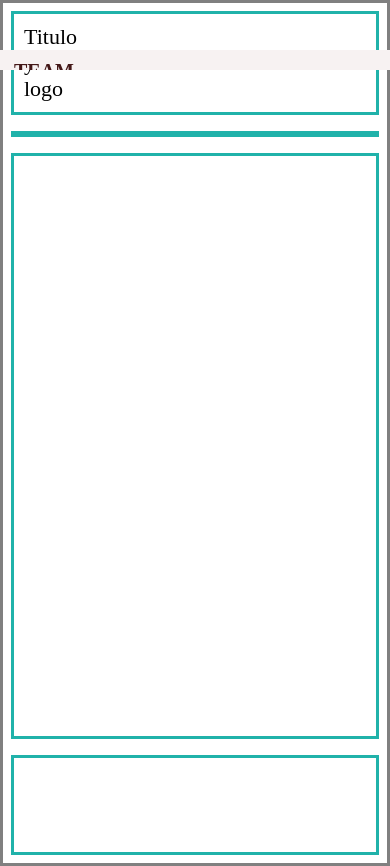
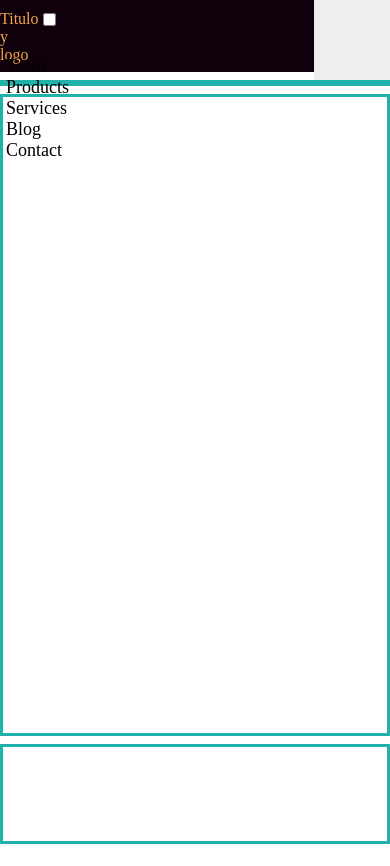
Before and after one commit to Raga98/template, an Angular app: page / in a window 390 px wide. After the commit the page ends 844 px from the top, so only its background shows below. Built offline with nearby package versions, Linux system fonts and the light colour scheme.

Commit message:
Nice view horiontal improving mobile view and trigger toggle

```diff
--- a/src/app/app.component.css
+++ b/src/app/app.component.css
@@ -4,13 +4,10 @@
     display: grid;
     grid-template-columns: repeat(12, 1fr);
     grid-template-rows: auto auto 1fr 100px;
-    grid-gap: 1em;
-    padding: .5em;
-    border: 3px solid gray;
+    grid-gap: .5em;
 }
 .menu {
     grid-column: span 12;
-    border: 3px solid lightseagreen
 }
 .left {
     grid-column: span 12;
@@ -27,26 +24,21 @@
 .footer {
     grid-column: span 12;
     border: 3px solid lightseagreen;
-    max-height: 100px
 }
 /*Medium size view*/
 @media (min-width: 820px) and (max-width: 980px) {
     .container {
-        grid-template-rows: auto 1fr auto 80px;
-    }
-    .menu {
-        order: 1;
+        grid-template-rows: auto 1fr 100px;
     }
     .content {
-        order: 2;
         grid-column: span 9;
     }
     .left {
-        order: 3;
+        display: none
+    }
+    .right {
         grid-column: span 3;
-    }
-    .footer {
-        order: 4;
+        display: initial;
     }
 }
 /*Big size view*/
@@ -74,59 +66,72 @@
         order: 5
     }
 }
+.nav {
+    display: grid;
+    grid-template-columns: repeat(12, 1fr);
+    background-color: #10000C;
+    padding: 10px 0px 8px 0px;
+}
+.nav-header {
+    color: #EFA747;
+}
+.nav-links {
+    font-size: 18px;
+    padding: 6px;
+}
 
 /*Nav bar for mobile view */
+@media (min-width:600px) {
     .nav {
-    display: grid;
-    grid-template-columns: repeat(12, 1fr)
+        grid-template-columns: repeat(3, 1fr);
     }
     .nav-header {
         grid-column: span 2;
     }
     .nav-links {
         grid-column: span 10;
+        font-size: 22px;
+        padding: 6px;
+        display: grid;
+        grid-template-columns: repeat(6, max-content);
+        grid-column-gap: 10px;
+        text-align: center
     }
-.nav > .nav-header > .nav-title {
+    .nav-title {
         font-size: 22px;
-    padding: 10px 10px 10px 10px;
+        padding: 6px 5px 10px 5px;
         cursor: pointer;
     }
-
-.nav > .nav-btn {
+    .nav-mobile {
         display: none;
     }
-
-.nav > .nav-links {
+    a {
+        font-size: 20px;
+        font-weight: 500;
+        color: #8C7547;
+        overflow: hidden;
+        padding: 2px 10px 0px 10px;
         cursor: pointer;
-    font-size: 22px;
-    padding: 10px 10px 10px 10px;
+        border-radius: 5px
     }
-
-.nav > .nav-links > a {
-    display: inline-block;
-    padding: 13px 10px 13px 10px;
-    height: 50px;
-    font-size: 20px;
-    font-weight: 700;
-    color: rgb(68, 24, 24);
-    overflow: hidden;
-    padding: 0 4px;
-    text-transform: uppercase
+    a:hover {
+        border-bottom: 2px solid rgb(212, 148, 63);
+        color: #eee;
     }
-.nav > .nav-links > a:hover {
-    background-color: rgba(0, 0, 0, 0.3);
+    a:active {
+        border-bottom: 2px solid #EFA747;
+        color: white;
+        background-color: rgba(81, 91, 81, 0.201);
     }
-.nav > #nav-check {
-    display: none;
 }
-@media (max-width:600px) {
-    .nav > .nav-btn {
+.nav-btn {
     display: inline-block;
     position: absolute;
     right: 0px;
     top: 0px;
+    background-color: #eee
 }
-    .nav > .nav-btn > label {
+label {
     display: inline-block;
     width: 50px;
     height: 50px;
@@ -146,10 +151,8 @@
     position: absolute;
     display: block;
     width: 100%;
-        background-color: rgb(247, 242, 242);
     height: 0px;
     transition: all 0.3s ease-in;
-        overflow-y: hidden;
     top: 50px;
     left: 0px;
 }
@@ -161,14 +164,20 @@
     height: 0px;
 }
 .nav > #nav-check:checked + .nav-links {
-        height: calc(40vh - 50px);
+    height: calc(100vh - 50px);
     overflow-y: auto;
+    background-color: #EFA747
+}
+/*Css colors ideas http://blog.visme.co/color-combinations/*/
+@media (min-width: 820px) and (max-width: 980px) {
+    .nav-header {
+        grid-column: span 3;
+    }
+    .nav-links {
+        grid-column: span 9;
     }
 }
 
-.nav-mobile {
-    display: none;
-}
 footer span {
     display: block;
     font-size: 12px;
--- a/src/app/app.component.html
+++ b/src/app/app.component.html
@@ -18,7 +18,8 @@
         </div>
         <div class="nav-links">
             <a routerLink="/team">Team</a>
-            <a routerLink="/retro">Retro Grade Future</a>
+            <a>Products</a>
+            <a routerLink="/retro">Services</a>
             <a routerLink="/blog">Blog</a>
             <a routerLink="/contact">Contact</a>
         </div>
```
Lines whose indentation alone changed are shown as unchanged.
